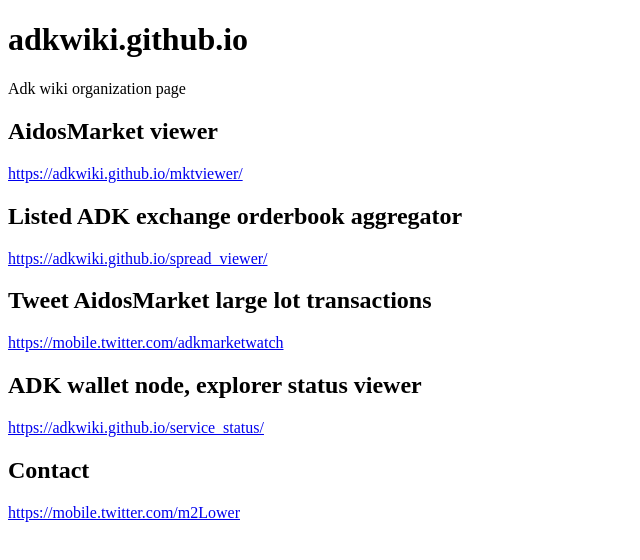
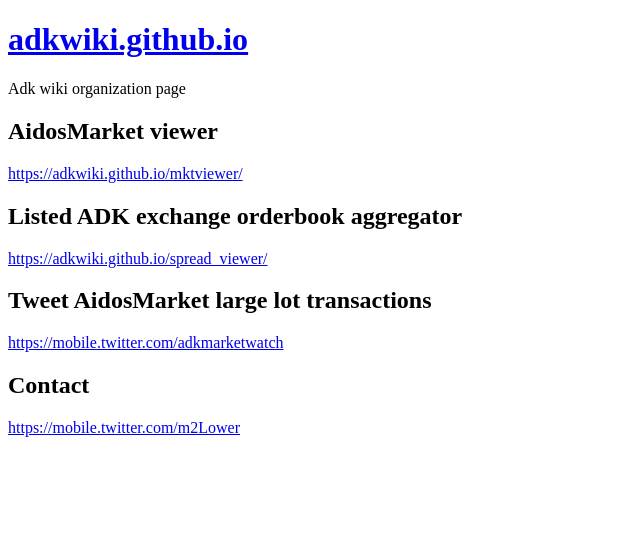
Before and after one commit to adkwiki/adkwiki.github.io, a plain HTML site: page index.html in a window 1280 px wide. Shown: the whole page, without its empty margins (0-640 px from the left). Drawn offline with Linux system fonts and the light colour scheme.

Commit message:
Update index.html

```diff
--- a/index.html
+++ b/index.html
@@ -4,7 +4,7 @@
 <head>
 </head>
 <body>
-<h1>adkwiki.github.io</h1>
+<h1><a href="https://github.com/adkwiki">adkwiki.github.io</a></h1>
 
 Adk wiki organization page
 
@@ -20,10 +20,6 @@
 
 <a href="https://mobile.twitter.com/adkmarketwatch" target="_blank">https://mobile.twitter.com/adkmarketwatch</a>
 
-<h2>ADK wallet node, explorer status viewer</h2>
-
-<a href="https://adkwiki.github.io/service_status/" target="_blank"> https://adkwiki.github.io/service_status/</a>
-
 <h2>Contact</h2>
 
 <a href="https://mobile.twitter.com/m2Lower" target="_blank">https://mobile.twitter.com/m2Lower</a>
```
